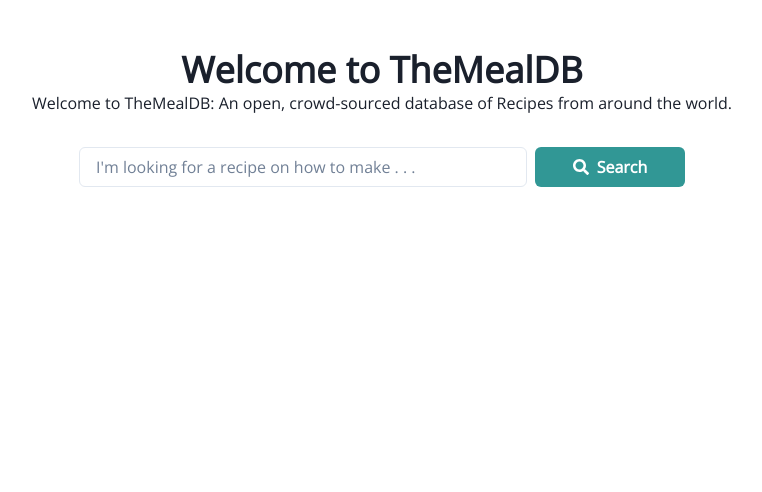
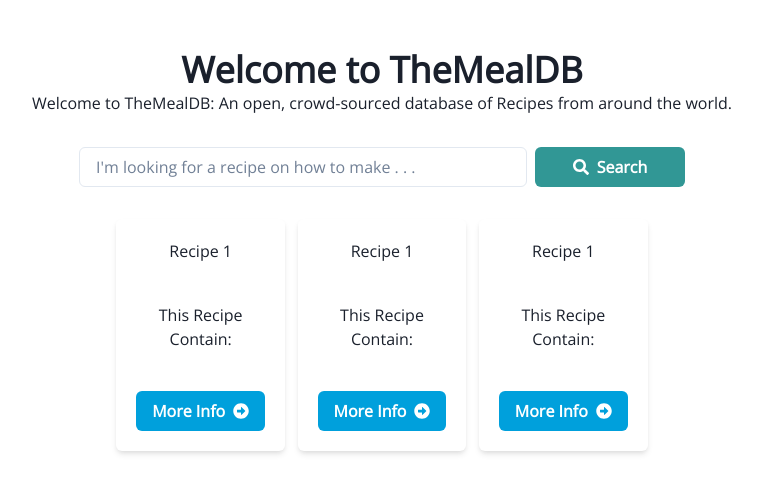
Before and after one commit to Shubamium/Recipe-App, a React (Vite) app: page / in a window 1280 px wide. Shown: the top 492 px of the page, without its empty margins (258-1020 px from the left). Built offline with nearby package versions, Linux system fonts and the light colour scheme.

Commit message:
Add recipe search displayer

```diff
--- a/src/App.jsx
+++ b/src/App.jsx
@@ -10,10 +10,11 @@ import DrawerExample from "./component/DrawerExample"
 
 import { FaSearch} from 'react-icons/fa'
 import { useEffect, useState } from "react"
+import SearchResults from "./component/SearchResults";
 function App() {
 
   const [query, setQuery] = useState('');
-  const [foodResult, setFR] = useState(null);
+  const [foodResult, setFR] = useState([1,2,3]);
   useEffect(()=>{
     console.log(query);
   },[query]);
@@ -27,7 +28,7 @@ function App() {
           <Input placeholder="I'm looking for a recipe on how to make . . ." maxWidth={'md'} onChange={(e)=> setQuery(e.target.value)}></Input>
           <Button leftIcon={<FaSearch/>} variant='solid' colorScheme={"teal"} minWidth={'150px'}> Search </Button>
         </HStack>
-        {/* <DrawerExample/> */}
+        {foodResult && <SearchResults results={foodResult}></SearchResults>}
       </Box>
     </div>
   )
--- /dev/null
+++ b/src/component/SearchResults.jsx
@@ -0,0 +1,20 @@
+import { Button, Card, CardBody, CardFooter, CardHeader, SimpleGrid } from "@chakra-ui/react";
+import { FaArrowAltCircleRight } from "react-icons/fa";
+
+export default function SearchResults({ results }) {
+  return (
+    <SimpleGrid columns={3} justifyItems={'center'} mx={'auto'} gap={'2em'} maxWidth={'lg'}>
+        {results.map((a)=>{
+            return (
+                <Card key={a} mx={'2em'} shadow={'md'}>
+                    <CardHeader>Recipe 1</CardHeader>
+                    <CardBody>This Recipe Contain:</CardBody>
+                    <CardFooter>
+                        <Button colorScheme={"linkedin"} rightIcon={<FaArrowAltCircleRight/>} variant={'solid'}> More Info </Button>
+                    </CardFooter>
+                </Card>
+            )
+        })}
+    </SimpleGrid>
+  )
+}
```
